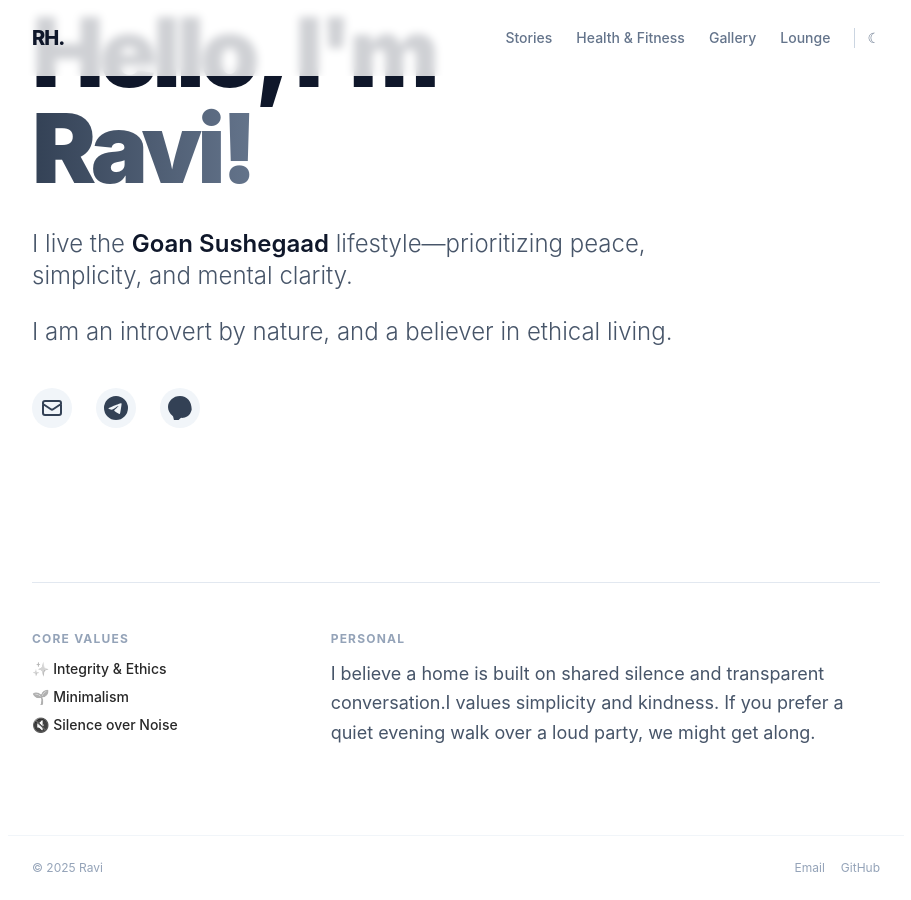
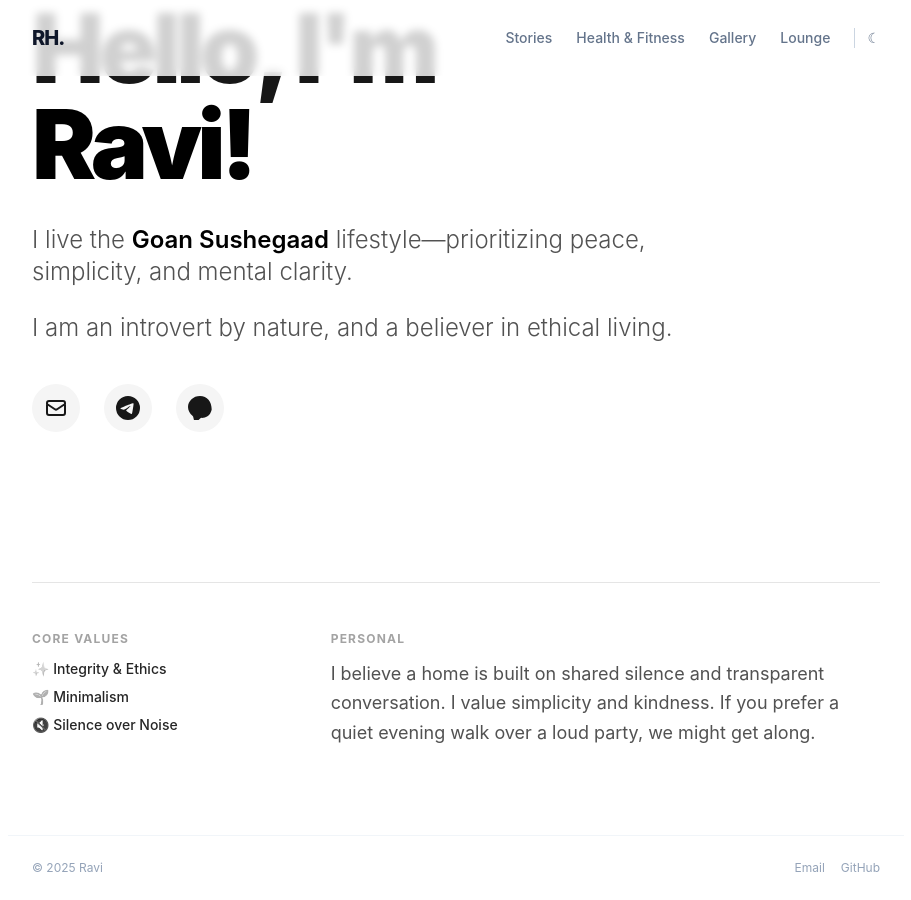
Before and after one commit to diaryofravi/me, a Jekyll site: the page built from index.html, in a window 1280 px wide and 900 px high, scrolled down 170 px. Shown: the whole window, without its empty margins (184-1095 px from the left). Built offline with Jekyll 4.4.1, drawn with Linux system fonts in a browser that asks for light colours; nearby versions of some CDN libraries.

Commit message:
Update index.html

```diff
--- a/index.html
+++ b/index.html
@@ -4,48 +4,49 @@ title: About Me
 permalink: /
 ---
 <section class="flex flex-col justify-center min-h-[60vh]">
-  <h1 class="text-6xl sm:text-8xl font-black tracking-tighter mb-8 text-slate-900 dark:text-white leading-[0.9]">
+  <h1 class="text-6xl sm:text-8xl font-black tracking-tighter mb-8 text-neutral-900 dark:text-white leading-[0.9]">
   Hello, I'm <br>
-  <!-- CHANGED: Converted colored gradient to a Slate/Grayscale gradient -->
-  <span class="text-transparent bg-clip-text bg-gradient-to-r from-slate-700 to-slate-500 dark:from-slate-200 dark:to-slate-500">Ravi!</span>
+  <!-- STRICT B&W: Removed gradient, now solid Black (light) and White (dark) -->
+  <span class="text-black dark:text-white">Ravi!</span>
   </h1>
 
-  <div class="text-xl sm:text-2xl text-slate-600 dark:text-slate-400 leading-relaxed max-w-2xl font-light">
-    <p class="mb-6">I live the <strong class="text-slate-900 dark:text-slate-200 font-semibold">Goan Sushegaad</strong> lifestyle—prioritizing peace, simplicity, and mental clarity.</p>
+  <div class="text-xl sm:text-2xl text-neutral-600 dark:text-neutral-400 leading-relaxed max-w-2xl font-light">
+    <!-- Reverted font settings: Standard tracking and font-semibold -->
+    <p class="mb-6">I live the <strong class="text-black dark:text-white font-semibold">Goan Sushegaad</strong> lifestyle—prioritizing peace, simplicity, and mental clarity.</p>
     <p>I am an introvert by nature, and a believer in ethical living.</p>
   </div>
 
   <!-- Social Icons -->
   <div class="mt-10 flex gap-6 items-center">
-    <!-- CHANGED: Hover colors updated from Teal/Blue/Indigo to Slate -->
-    <a href="mailto:{{ site.email }}" class="p-2 rounded-full bg-slate-100 dark:bg-slate-800 hover:bg-slate-200 dark:hover:bg-slate-700 transition" title="Email">
-       <svg class="w-6 h-6 text-slate-700 dark:text-slate-300" fill="none" stroke="currentColor" viewBox="0 0 24 24"><path stroke-linecap="round" stroke-linejoin="round" stroke-width="2" d="M3 8l7.89 5.26a2 2 0 002.22 0L21 8M5 19h14a2 2 0 002-2V7a2 2 0 00-2-2H5a2 2 0 00-2 2v10a2 2 0 002 2z"/></svg>
+    <!-- Buttons: Light gray background, turning Solid Black on hover -->
+    <a href="mailto:{{ site.email }}" class="p-3 rounded-full bg-neutral-100 dark:bg-neutral-800 text-neutral-900 dark:text-white hover:bg-black dark:hover:bg-white hover:text-white dark:hover:text-black transition duration-300" title="Email">
+       <svg class="w-6 h-6" fill="none" stroke="currentColor" viewBox="0 0 24 24"><path stroke-linecap="round" stroke-linejoin="round" stroke-width="2" d="M3 8l7.89 5.26a2 2 0 002.22 0L21 8M5 19h14a2 2 0 002-2V7a2 2 0 00-2-2H5a2 2 0 00-2 2v10a2 2 0 002 2z"/></svg>
     </a>
-    <a href="https://t.me/YOUR_USERNAME" class="p-2 rounded-full bg-slate-100 dark:bg-slate-800 hover:bg-slate-200 dark:hover:bg-slate-700 transition" title="Telegram">
-      <svg class="w-6 h-6 text-slate-700 dark:text-slate-300" fill="currentColor" viewBox="0 0 24 24"><path d="M11.944 0A12 12 0 0 0 0 12a12 12 0 0 0 12 12 12 12 0 0 0 12-12A12 12 0 0 0 11.944 0zm4.962 7.224c.1-.002.321.023.465.14a.506.506 0 0 1 .171.325c.016.093.036.306.02.472-.18 1.898-.962 6.502-1.36 8.627-.168.9-.499 1.201-.82 1.23-.696.065-1.225-.46-1.9-.902-1.056-.693-1.653-1.124-2.678-1.8-1.185-.78-.417-1.21.258-1.91.177-.184 3.247-2.977 3.307-3.23.007-.032.014-.15-.056-.212s-.174-.041-.249-.024c-.106.024-1.793 1.14-5.061 3.345-.48.33-.913.49-1.302.48-.428-.008-1.252-.241-1.865-.44-.752-.245-1.349-.374-1.297-.789.027-.216.325-.437.893-.663 3.498-1.524 5.83-2.529 6.998-3.014 3.332-1.386 4.025-1.627 4.476-1.635z"/></svg>
+    <a href="https://t.me/YOUR_USERNAME" class="p-3 rounded-full bg-neutral-100 dark:bg-neutral-800 text-neutral-900 dark:text-white hover:bg-black dark:hover:bg-white hover:text-white dark:hover:text-black transition duration-300" title="Telegram">
+      <svg class="w-6 h-6" fill="currentColor" viewBox="0 0 24 24"><path d="M11.944 0A12 12 0 0 0 0 12a12 12 0 0 0 12 12 12 12 0 0 0 12-12A12 12 0 0 0 11.944 0zm4.962 7.224c.1-.002.321.023.465.14a.506.506 0 0 1 .171.325c.016.093.036.306.02.472-.18 1.898-.962 6.502-1.36 8.627-.168.9-.499 1.201-.82 1.23-.696.065-1.225-.46-1.9-.902-1.056-.693-1.653-1.124-2.678-1.8-1.185-.78-.417-1.21.258-1.91.177-.184 3.247-2.977 3.307-3.23.007-.032.014-.15-.056-.212s-.174-.041-.249-.024c-.106.024-1.793 1.14-5.061 3.345-.48.33-.913.49-1.302.48-.428-.008-1.252-.241-1.865-.44-.752-.245-1.349-.374-1.297-.789.027-.216.325-.437.893-.663 3.498-1.524 5.83-2.529 6.998-3.014 3.332-1.386 4.025-1.627 4.476-1.635z"/></svg>
     </a>
-    <a href="https://signal.me/#p/YOUR_USERNAME" class="p-2 rounded-full bg-slate-100 dark:bg-slate-800 hover:bg-slate-200 dark:hover:bg-slate-700 transition" title="Signal">
-      <svg class="w-6 h-6 text-slate-700 dark:text-slate-300" fill="currentColor" viewBox="0 0 24 24"><path d="M12 0C5.373 0 0 4.974 0 11.111c0 3.497 1.744 6.616 4.469 8.658.345.26.586.63.691 1.048l1.153 4.58c.23.918 1.379 1.279 2.064.648l4.062-3.74a1.66 1.66 0 0 1 1.118-.435c9.016.285 10.137-8.284 10.137-8.284C23.694 5.522 19.206 0 12 0z"/></svg>
+    <a href="https://signal.me/#p/YOUR_USERNAME" class="p-3 rounded-full bg-neutral-100 dark:bg-neutral-800 text-neutral-900 dark:text-white hover:bg-black dark:hover:bg-white hover:text-white dark:hover:text-black transition duration-300" title="Signal">
+      <svg class="w-6 h-6" fill="currentColor" viewBox="0 0 24 24"><path d="M12 0C5.373 0 0 4.974 0 11.111c0 3.497 1.744 6.616 4.469 8.658.345.26.586.63.691 1.048l1.153 4.58c.23.918 1.379 1.279 2.064.648l4.062-3.74a1.66 1.66 0 0 1 1.118-.435c9.016.285 10.137-8.284 10.137-8.284C23.694 5.522 19.206 0 12 0z"/></svg>
     </a>
   </div>
 </section>
 
 <!-- Matrimonial / Values Section -->
-<section class="mt-24 pt-12 border-t border-slate-200 dark:border-slate-800">
+<section class="mt-24 pt-12 border-t border-neutral-200 dark:border-neutral-800">
   <div class="grid md:grid-cols-3 gap-12">
     <div>
-      <h3 class="text-xs font-bold uppercase tracking-widest text-slate-400 mb-3">Core Values</h3>
-      <!-- Optional: Added grayscale class here to ensure emojis don't break the monochrome feel -->
-      <ul class="text-sm font-medium space-y-2 text-slate-800 dark:text-slate-300 grayscale">
+      <h3 class="text-xs font-bold uppercase tracking-widest text-neutral-400 mb-3">Core Values</h3>
+      <!-- GRAYSCALE: Forces emojis to appear in black/white -->
+      <ul class="text-sm font-medium space-y-2 text-neutral-800 dark:text-neutral-300 grayscale">
         <li>✨ Integrity & Ethics</li>
         <li>🌱 Minimalism</li>
         <li>🔇 Silence over Noise</li>
       </ul>
     </div>
     <div class="md:col-span-2">
-      <h3 class="text-xs font-bold uppercase tracking-widest text-slate-400 mb-3">Personal </h3>
-      <p class="text-slate-600 dark:text-slate-400 leading-relaxed text-lg">
-        I believe a home is built on shared silence and transparent conversation.I values simplicity and kindness. If you prefer a quiet evening walk over a loud party, we might get along.
+      <h3 class="text-xs font-bold uppercase tracking-widest text-neutral-400 mb-3">Personal </h3>
+      <p class="text-neutral-600 dark:text-neutral-400 leading-relaxed text-lg">
+        I believe a home is built on shared silence and transparent conversation. I value simplicity and kindness. If you prefer a quiet evening walk over a loud party, we might get along.
       </p>
     </div>
   </div>
```
